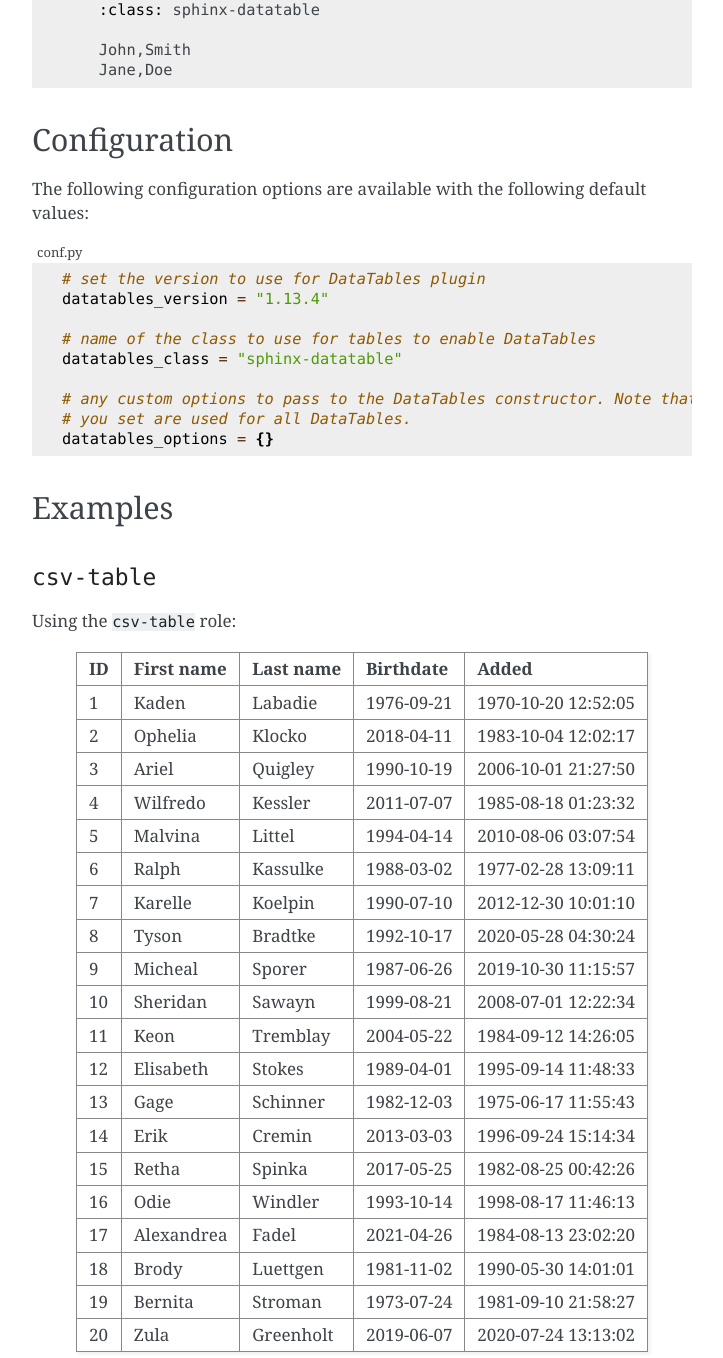
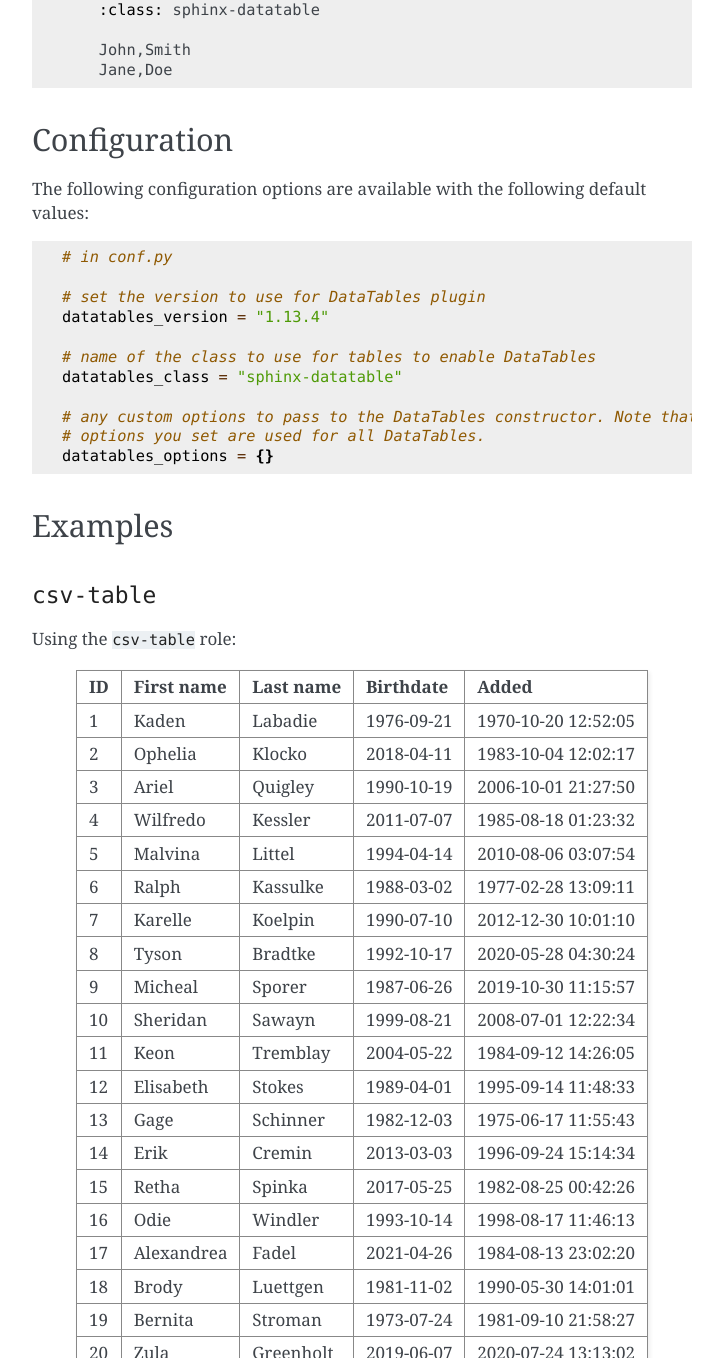
Before and after one commit to sharm294/sphinx-datatables, a Sphinx documentation site: the page built from docs/index.rst, in a window 1280 px wide, cut to the strip 628-1986 px from the top of the page. Shown: the whole strip, without its empty margins (388-1111 px from the left). Built offline with Sphinx 7.4.7, drawn with Linux system fonts in a browser that asks for light colours.

```diff
--- a/README.rst
+++ b/README.rst
@@ -46,7 +46,8 @@ Configuration
 The following configuration options are available with the following default values:
 
 .. code-block:: python
-    :caption: conf.py
+
+    # in conf.py
 
     # set the version to use for DataTables plugin
     datatables_version = "1.13.4"
@@ -54,6 +55,6 @@ The following configuration options are available with the following default val
     # name of the class to use for tables to enable DataTables
     datatables_class = "sphinx-datatable"
 
-    # any custom options to pass to the DataTables constructor. Note that any options
-    # you set are used for all DataTables.
+    # any custom options to pass to the DataTables constructor. Note that any
+    # options you set are used for all DataTables.
     datatables_options = {}
--- a/docs/conf.py
+++ b/docs/conf.py
@@ -28,6 +28,7 @@ extensions = [
     "sphinx.ext.napoleon",
     "sphinx_datatables",
     "sphinx_toolbox.collapse",
+    "sphinx_copybutton",
 ]
 
 # raise a warning if a cross-reference cannot be found
--- a/pyproject.toml
+++ b/pyproject.toml
@@ -21,7 +21,7 @@ classifiers = [
 ]
 keywords = ["sphinx", "table", "datatables"]
 dynamic = ["version"]
-requires-python = ">=3.6"
+requires-python = ">=3.7"
 dependencies = [
     "sphinx>4",
     "sphinxcontrib_jquery>=4.1"
@@ -42,7 +42,9 @@ Documentation = "https://sharm294.github.io/sphinx-datatables/"
 
 [project.optional-dependencies]
 docs = [
-    "sphinx-toolbox"
+    "sphinx-toolbox",
+    "sphinx-copybutton",
+    "sphinxcontrib-jquery",
 ]
 
 [tool.isort]
--- a/src/sphinx_datatables/__init__.py
+++ b/src/sphinx_datatables/__init__.py
@@ -2,6 +2,6 @@
 #
 # SPDX-License-Identifier: MIT
 
-__version__ = "0.2.0"
+__version__ = "0.2.1"
 
 from .sphinx_datatables import setup
```
Also changed, not shown: .pre-commit-config.yaml, docs/index.rst (line endings or trailing spaces), 4 other files.
